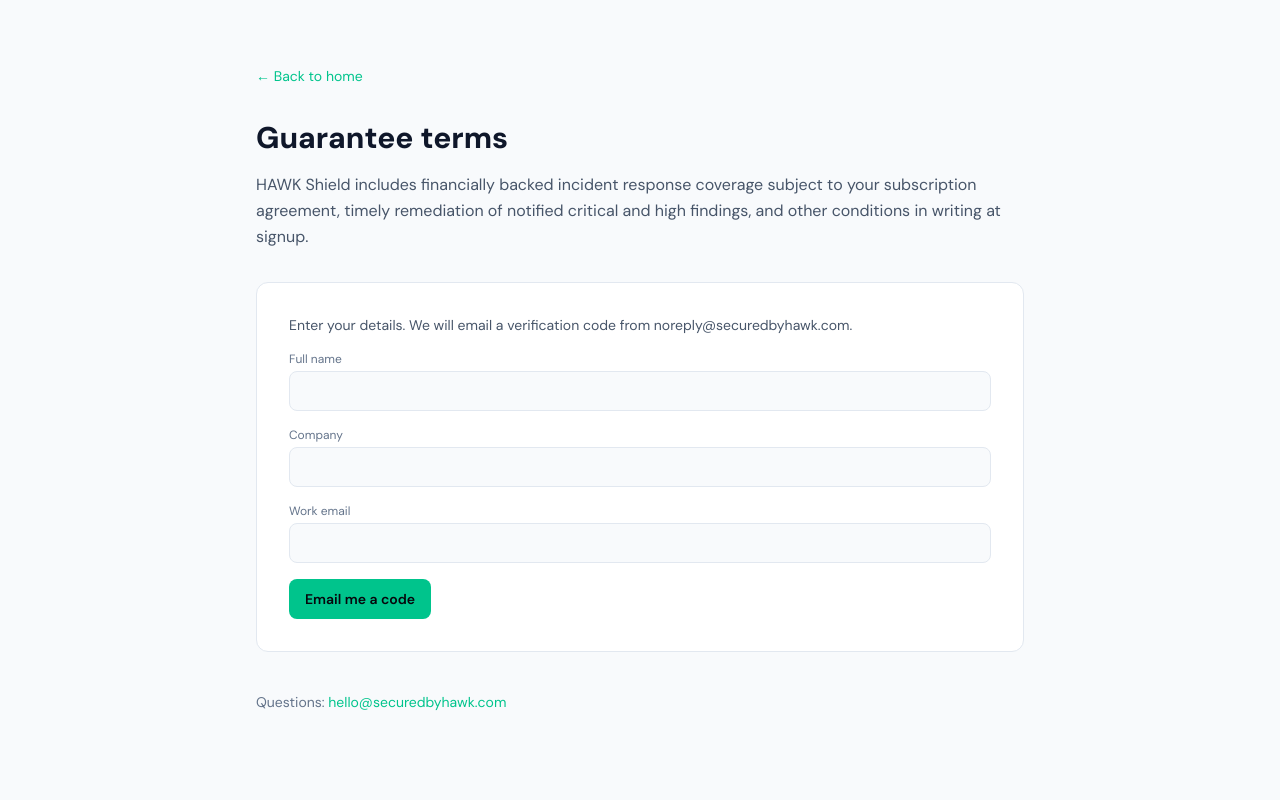
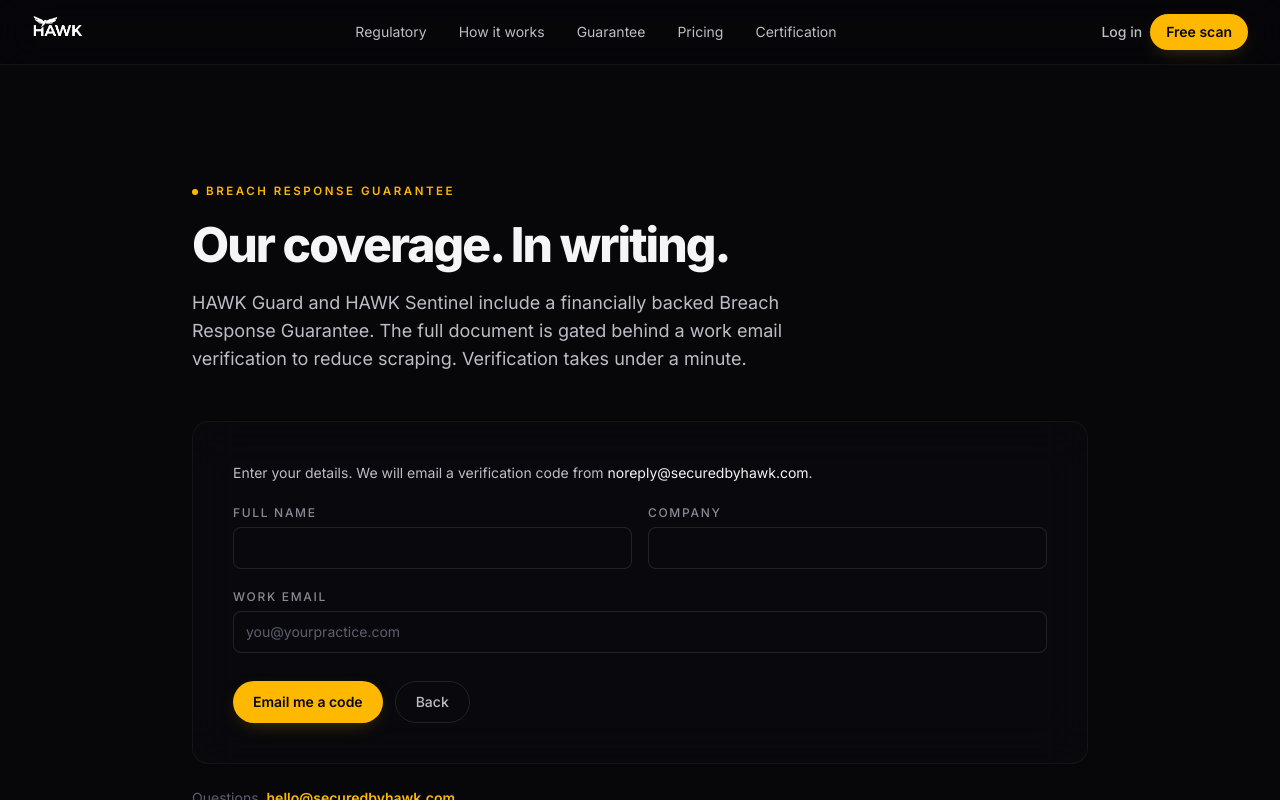
Before and after one commit to hammadb2/hawk, a Next.js app in the folder frontend/: page /guarantee-terms in a window 1280 px wide. Both pictures are taken after a click on the button "View document". Shown: the top 800 px of the page. Built offline with nearby package versions, Linux system fonts and the light colour scheme; no server answers.

Commit message:
feat(marketing): redesign /guarantee-terms on graphite canvas with motion
Co-Authored-By: Jamie Caldwell <hammadmkac@gmail.com>

```diff
--- a/frontend/app/guarantee-terms/page.tsx
+++ b/frontend/app/guarantee-terms/page.tsx
@@ -1,11 +1,26 @@
 import type { Metadata } from "next";
+import { MarketingShell } from "@/components/marketing/marketing-shell";
 import { GuaranteeTermsClient } from "@/components/guarantee/guarantee-terms-client";
 
 export const metadata: Metadata = {
-  title: "Guarantee terms — HAWK Security",
-  description: "HAWK Breach Response Guarantee — verify your email to view the full document.",
+  title: "Guarantee terms. HAWK Security.",
+  description:
+    "HAWK Breach Response Guarantee. Verify your work email to view the full document.",
+  openGraph: {
+    title: "Guarantee terms. HAWK Security.",
+    description:
+      "HAWK Breach Response Guarantee. Verify your work email to view the full document.",
+    url: "https://securedbyhawk.com/guarantee-terms",
+    siteName: "HAWK Security",
+    type: "website",
+  },
+  robots: { index: true, follow: true },
 };
 
 export default function GuaranteeTermsPage() {
-  return <GuaranteeTermsClient />;
+  return (
+    <MarketingShell ambient={false}>
+      <GuaranteeTermsClient />
+    </MarketingShell>
+  );
 }
--- a/frontend/components/guarantee/guarantee-terms-client.tsx
+++ b/frontend/components/guarantee/guarantee-terms-client.tsx
@@ -1,37 +1,50 @@
 "use client";
 
-import Link from "next/link";
 import { useCallback, useEffect, useState, type ComponentPropsWithoutRef } from "react";
+import { motion } from "framer-motion";
 import ReactMarkdown from "react-markdown";
-import { Button } from "@/components/ui/button";
-import { Input } from "@/components/ui/input";
 import { guaranteeApi } from "@/lib/api";
 
 const STORAGE_KEY = "hawk_guarantee_doc_jwt";
-const HAWK = "#00C48C";
 
 type Step = "intro" | "details" | "code" | "doc";
 
 const mdComponents = {
   h1: (props: ComponentPropsWithoutRef<"h1">) => (
-    <h1 className="mt-8 text-2xl font-extrabold tracking-tight text-text-primary first:mt-0" {...props} />
+    <h1 className="mt-10 font-display text-3xl font-extrabold tracking-tightest text-ink-0 first:mt-0" {...props} />
   ),
   h2: (props: ComponentPropsWithoutRef<"h2">) => (
-    <h2 className="mt-10 scroll-mt-24 text-lg font-bold tracking-tight" style={{ color: HAWK }} {...props} />
+    <h2 className="mt-10 scroll-mt-24 font-display text-xl font-bold tracking-tight text-signal" {...props} />
   ),
-  p: (props: ComponentPropsWithoutRef<"p">) => <p className="my-3 leading-relaxed text-text-secondary" {...props} />,
+  h3: (props: ComponentPropsWithoutRef<"h3">) => (
+    <h3 className="mt-8 font-display text-lg font-semibold tracking-tight text-ink-0" {...props} />
+  ),
+  p: (props: ComponentPropsWithoutRef<"p">) => (
+    <p className="my-4 text-pretty text-base leading-relaxed text-ink-100" {...props} />
+  ),
   blockquote: (props: ComponentPropsWithoutRef<"blockquote">) => (
     <blockquote
-      className="my-6 border-l-4 pl-4 text-sm italic text-text-secondary"
-      style={{ borderColor: `${HAWK}66` }}
+      className="my-6 border-l-2 border-signal/40 bg-ink-800/40 px-4 py-3 text-sm italic text-ink-100"
       {...props}
     />
   ),
-  strong: (props: ComponentPropsWithoutRef<"strong">) => <strong className="font-semibold text-text-primary" {...props} />,
-  ul: (props: ComponentPropsWithoutRef<"ul">) => <ul className="my-4 list-disc space-y-2 pl-6 text-text-secondary" {...props} />,
-  ol: (props: ComponentPropsWithoutRef<"ol">) => <ol className="my-4 list-decimal space-y-2 pl-6 text-text-secondary" {...props} />,
+  strong: (props: ComponentPropsWithoutRef<"strong">) => (
+    <strong className="font-semibold text-ink-0" {...props} />
+  ),
+  ul: (props: ComponentPropsWithoutRef<"ul">) => (
+    <ul className="my-5 list-disc space-y-2 pl-6 text-ink-100 marker:text-signal/70" {...props} />
+  ),
+  ol: (props: ComponentPropsWithoutRef<"ol">) => (
+    <ol className="my-5 list-decimal space-y-2 pl-6 text-ink-100 marker:text-signal/70" {...props} />
+  ),
   li: (props: ComponentPropsWithoutRef<"li">) => <li className="leading-relaxed" {...props} />,
-  hr: () => <hr className="my-8 border-surface-3" />,
+  hr: () => <hr className="my-10 border-white/5" />,
+  a: (props: ComponentPropsWithoutRef<"a">) => (
+    <a className="text-signal underline-offset-2 hover:underline" {...props} />
+  ),
+  code: (props: ComponentPropsWithoutRef<"code">) => (
+    <code className="rounded bg-ink-800 px-1.5 py-0.5 font-mono text-[0.9em] text-ink-0" {...props} />
+  ),
 };
 
 export function GuaranteeTermsClient() {
@@ -95,117 +108,217 @@ export function GuaranteeTermsClient() {
   };
 
   return (
-    <div className="min-h-screen bg-background px-4 py-10 text-text-primary sm:px-6 sm:py-16">
-      <div className="mx-auto max-w-3xl">
-        <Link href="/" className="text-sm hover:underline" style={{ color: HAWK }}>
-          ← Back to home
-        </Link>
-
-        <h1 className="mt-8 text-3xl font-extrabold">Guarantee terms</h1>
-        <p className="mt-4 text-text-secondary leading-relaxed">
-          HAWK Shield includes financially backed incident response coverage subject to your subscription agreement, timely remediation of
-          notified critical and high findings, and other conditions in writing at signup.
+    <section className="relative px-6 pb-28 pt-20 sm:px-8 sm:pb-32 sm:pt-28">
+      <div className="mx-auto max-w-4xl">
+        <motion.div
+          initial={{ opacity: 0, y: 18 }}
+          animate={{ opacity: 1, y: 0 }}
+          transition={{ duration: 0.7, ease: [0.22, 1, 0.36, 1] }}
+        >
+          <span className="text-eyebrow inline-flex items-center gap-2 text-signal">
+            <span className="h-1.5 w-1.5 rounded-full bg-signal" />
+            Breach response guarantee
+          </span>
+          <h1 className="mt-5 font-display text-4xl font-extrabold tracking-tightest text-ink-0 sm:text-5xl">
+            Our coverage. In writing.
+          </h1>
+          <p className="mt-5 max-w-2xl text-pretty text-base leading-relaxed text-ink-100 sm:text-lg">
+            HAWK Guard and HAWK Sentinel include a financially backed Breach Response Guarantee. The full document is gated behind a work email verification to reduce scraping. Verification takes under a minute.
           </p>
+        </motion.div>
 
         {step === "doc" && markdown ? (
-          <div className="mt-10">
-            <div className="mb-6 flex flex-wrap items-center justify-between gap-3 border-b border-surface-3 pb-4">
-              <p className="text-sm text-text-dim">Breach Response Guarantee — full text</p>
-              <button type="button" onClick={signOutDoc} className="text-sm text-text-dim hover:text-text-secondary">
+          <motion.div
+            initial={{ opacity: 0, y: 16 }}
+            animate={{ opacity: 1, y: 0 }}
+            transition={{ duration: 0.6, ease: [0.22, 1, 0.36, 1] }}
+            className="mt-12"
+          >
+            <div className="mb-5 flex flex-wrap items-center justify-between gap-3 border-b border-white/10 pb-4">
+              <p className="text-xs uppercase tracking-[0.22em] text-ink-300">
+                Breach response guarantee. Full text.
+              </p>
+              <button
+                type="button"
+                onClick={signOutDoc}
+                className="text-xs font-medium text-ink-200 transition-colors hover:text-ink-0"
+              >
                 Lock document
               </button>
             </div>
-            <article className="max-w-none border border-surface-3 bg-surface-1 p-6 sm:p-8">
+            <article className="rounded-2xl border border-white/5 bg-ink-900/60 p-6 backdrop-blur-xl sm:p-10">
               <ReactMarkdown components={mdComponents}>{markdown}</ReactMarkdown>
             </article>
-          </div>
+          </motion.div>
         ) : (
-          <>
-            {(step === "intro" || step === "details" || step === "code") && (
-              <div className="mt-8 rounded-xl border border-surface-3 bg-surface-1 p-6 sm:p-8">
+          <motion.div
+            initial={{ opacity: 0, y: 16 }}
+            animate={{ opacity: 1, y: 0 }}
+            transition={{ duration: 0.6, ease: [0.22, 1, 0.36, 1], delay: 0.1 }}
+            className="mt-12"
+          >
+            <div className="rounded-2xl border border-white/5 bg-ink-900/60 p-6 backdrop-blur-xl sm:p-10">
               {step === "intro" && (
-                  <>
-                    <p className="text-text-secondary leading-relaxed">
-                      The full <strong className="text-text-primary">Breach Response Guarantee</strong> is available as a downloadable legal
-                      reference. To reduce scraping, we ask you to verify your work email before viewing.
+                <div>
+                  <p className="text-base leading-relaxed text-ink-100">
+                    Enter your work email on the next step. We email a six digit code from{" "}
+                    <span className="text-ink-0">noreply@securedbyhawk.com</span>. Enter the code and the full document unlocks on this page.
                   </p>
-                    <Button
+                  <ul className="mt-6 space-y-3 text-sm leading-relaxed text-ink-200">
+                    <Bullet>Covers Guard up to $1M and Sentinel up to $2.5M in incident response costs.</Bullet>
+                    <Bullet>Governed by the laws of the jurisdiction in which the client operates. Not subject to a forum we pick.</Bullet>
+                    <Bullet>Signed version issued at contract. This page is the reference document.</Bullet>
+                  </ul>
+                  <button
                     type="button"
-                      className="mt-6 w-full font-semibold text-[#07060C] sm:w-auto"
-                      style={{ backgroundColor: HAWK }}
                     onClick={() => {
                       setStep("details");
                       setErr(null);
                     }}
+                    className="mt-8 inline-flex items-center gap-1.5 rounded-full bg-signal px-5 py-2.5 text-sm font-semibold text-ink-950 shadow-signal-sm transition-colors hover:bg-signal-400"
                   >
                     View document
-                    </Button>
-                  </>
+                  </button>
+                </div>
               )}
 
               {step === "details" && (
-                  <form onSubmit={onRequestCode} className="space-y-4">
-                    <p className="text-sm text-text-secondary">Enter your details. We will email a verification code from noreply@securedbyhawk.com.</p>
-                    <div>
-                      <label className="mb-1 block text-xs text-text-dim">Full name</label>
-                      <Input required value={name} onChange={(e) => setName(e.target.value)} className="border-surface-3 bg-background" />
+                <form onSubmit={onRequestCode} className="space-y-5">
+                  <p className="text-sm leading-relaxed text-ink-100">
+                    Enter your details. We will email a verification code from{" "}
+                    <span className="text-ink-0">noreply@securedbyhawk.com</span>.
+                  </p>
+                  <div className="grid gap-4 sm:grid-cols-2">
+                    <Field label="Full name">
+                      <input
+                        required
+                        value={name}
+                        onChange={(e) => setName(e.target.value)}
+                        className={inputClass}
+                        autoComplete="name"
+                      />
+                    </Field>
+                    <Field label="Company">
+                      <input
+                        required
+                        value={company}
+                        onChange={(e) => setCompany(e.target.value)}
+                        className={inputClass}
+                        autoComplete="organization"
+                      />
+                    </Field>
                   </div>
-                    <div>
-                      <label className="mb-1 block text-xs text-text-dim">Company</label>
-                      <Input required value={company} onChange={(e) => setCompany(e.target.value)} className="border-surface-3 bg-background" />
+                  <Field label="Work email">
+                    <input
+                      required
+                      type="email"
+                      value={email}
+                      onChange={(e) => setEmail(e.target.value)}
+                      className={inputClass}
+                      autoComplete="email"
+                      placeholder="you@yourpractice.com"
+                    />
+                  </Field>
+                  {err && <p className="text-sm text-rose-300">{err}</p>}
+                  <div className="flex flex-wrap gap-3 pt-2">
+                    <button
+                      type="submit"
+                      disabled={loading}
+                      className="inline-flex items-center gap-1.5 rounded-full bg-signal px-5 py-2.5 text-sm font-semibold text-ink-950 shadow-signal-sm transition-colors hover:bg-signal-400 disabled:cursor-not-allowed disabled:bg-ink-600 disabled:text-ink-200 disabled:shadow-none"
+                    >
+                      {loading ? "Sending" : "Email me a code"}
+                    </button>
+                    <button
+                      type="button"
+                      onClick={() => {
+                        setStep("intro");
+                        setErr(null);
+                      }}
+                      className="inline-flex items-center gap-1.5 rounded-full border border-white/10 px-5 py-2.5 text-sm font-medium text-ink-100 transition-colors hover:border-white/20 hover:text-ink-0"
+                    >
+                      Back
+                    </button>
                   </div>
-                    <div>
-                      <label className="mb-1 block text-xs text-text-dim">Work email</label>
-                      <Input required type="email" value={email} onChange={(e) => setEmail(e.target.value)} className="border-surface-3 bg-background" />
-                    </div>
-                    {err && <p className="text-sm text-red">{err}</p>}
-                    <Button type="submit" disabled={loading} className="font-semibold text-[#07060C]" style={{ backgroundColor: HAWK }}>
-                      {loading ? "Sending…" : "Email me a code"}
-                    </Button>
                 </form>
               )}
 
               {step === "code" && (
-                  <form onSubmit={onVerify} className="space-y-4">
-                    <p className="text-sm text-text-secondary">
-                      Enter the 6-digit code sent to <strong className="text-text-primary">{email}</strong>.
+                <form onSubmit={onVerify} className="space-y-5">
+                  <p className="text-sm leading-relaxed text-ink-100">
+                    Enter the six digit code sent to{" "}
+                    <span className="font-medium text-ink-0">{email}</span>.
                   </p>
-                    <div>
-                      <label className="mb-1 block text-xs text-text-dim">Verification code</label>
-                      <Input
+                  <Field label="Verification code">
+                    <input
                       required
                       inputMode="numeric"
                       autoComplete="one-time-code"
                       placeholder="000000"
                       value={code}
                       onChange={(e) => setCode(e.target.value.replace(/\D/g, "").slice(0, 6))}
-                        className="border-surface-3 bg-background font-mono text-lg tracking-[0.3em]"
                       maxLength={6}
+                      className={`${inputClass} font-mono text-lg tracking-[0.4em]`}
                     />
-                    </div>
-                    {err && <p className="text-sm text-red">{err}</p>}
-                    <div className="flex flex-wrap gap-3">
-                      <Button type="submit" disabled={loading} className="font-semibold text-[#07060C]" style={{ backgroundColor: HAWK }}>
-                        {loading ? "Verifying…" : "Verify and view document"}
-                      </Button>
-                      <Button type="button" variant="ghost" onClick={() => setStep("details")}>
+                  </Field>
+                  {err && <p className="text-sm text-rose-300">{err}</p>}
+                  <div className="flex flex-wrap gap-3 pt-2">
+                    <button
+                      type="submit"
+                      disabled={loading}
+                      className="inline-flex items-center gap-1.5 rounded-full bg-signal px-5 py-2.5 text-sm font-semibold text-ink-950 shadow-signal-sm transition-colors hover:bg-signal-400 disabled:cursor-not-allowed disabled:bg-ink-600 disabled:text-ink-200 disabled:shadow-none"
+                    >
+                      {loading ? "Verifying" : "Verify and view document"}
+                    </button>
+                    <button
+                      type="button"
+                      onClick={() => {
+                        setStep("details");
+                        setErr(null);
+                      }}
+                      className="inline-flex items-center gap-1.5 rounded-full border border-white/10 px-5 py-2.5 text-sm font-medium text-ink-100 transition-colors hover:border-white/20 hover:text-ink-0"
+                    >
                       Edit details
-                      </Button>
+                    </button>
                   </div>
                 </form>
               )}
             </div>
-            )}
-          </>
-        )}
 
-        <p className="mt-10 text-sm text-text-dim">
-          Questions:{" "}
-          <a href="mailto:hello@securedbyhawk.com" className="hover:underline" style={{ color: HAWK }}>
+            <p className="mt-6 text-sm text-ink-300">
+              Questions.{" "}
+              <a
+                href="mailto:hello@securedbyhawk.com"
+                className="font-semibold text-signal transition-colors hover:text-signal-400"
+              >
                 hello@securedbyhawk.com
               </a>
             </p>
+          </motion.div>
+        )}
       </div>
-    </div>
+    </section>
   );
 }
+
+const inputClass =
+  "block w-full rounded-lg border border-white/10 bg-ink-900/80 px-3 py-2.5 text-sm text-ink-0 placeholder:text-ink-300 transition-colors focus:border-signal/60 focus:outline-none focus:ring-2 focus:ring-signal/30";
+
+function Field({ label, children }: { label: string; children: React.ReactNode }) {
+  return (
+    <label className="block">
+      <span className="mb-1.5 block text-xs font-medium uppercase tracking-[0.14em] text-ink-200">
+        {label}
+      </span>
+      {children}
+    </label>
+  );
+}
+
+function Bullet({ children }: { children: React.ReactNode }) {
+  return (
+    <li className="flex items-start gap-3">
+      <span aria-hidden className="mt-1.5 inline-block h-1.5 w-1.5 shrink-0 rounded-full bg-signal" />
+      <span>{children}</span>
+    </li>
+  );
+}
```
Lines whose indentation alone changed are shown as unchanged.
